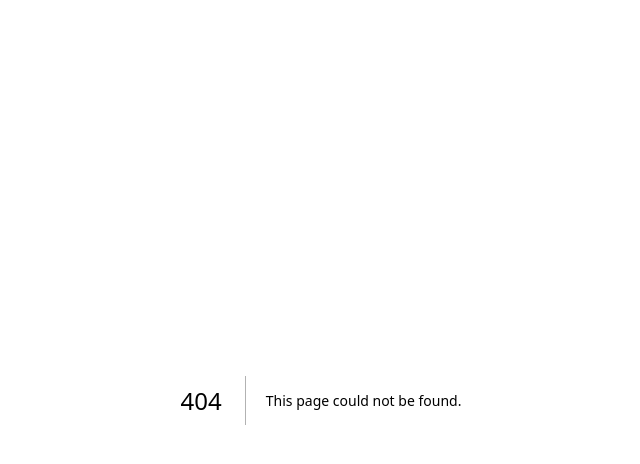
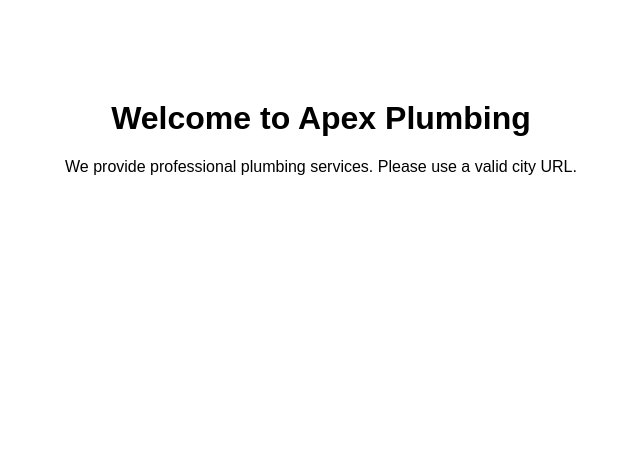
Before and after one commit to asimexports123/pseo-plumbing-site, a Next.js app: page / in a window 1280 px wide. Before the commit this address had no page. Shown: the top 464 px of the page, without its empty margins (319-959 px from the left). Built offline with nearby package versions, Linux system fonts and the light colour scheme.

Commit message:
Create index.js

```diff
--- /dev/null
+++ b/pages/index.js
@@ -0,0 +1,8 @@
+export default function Home() {
+  return (
+    <div style={{ textAlign: 'center', marginTop: '100px', fontFamily: 'sans-serif' }}>
+      <h1>Welcome to Apex Plumbing</h1>
+      <p>We provide professional plumbing services. Please use a valid city URL.</p>
+    </div>
+  );
+}
```
